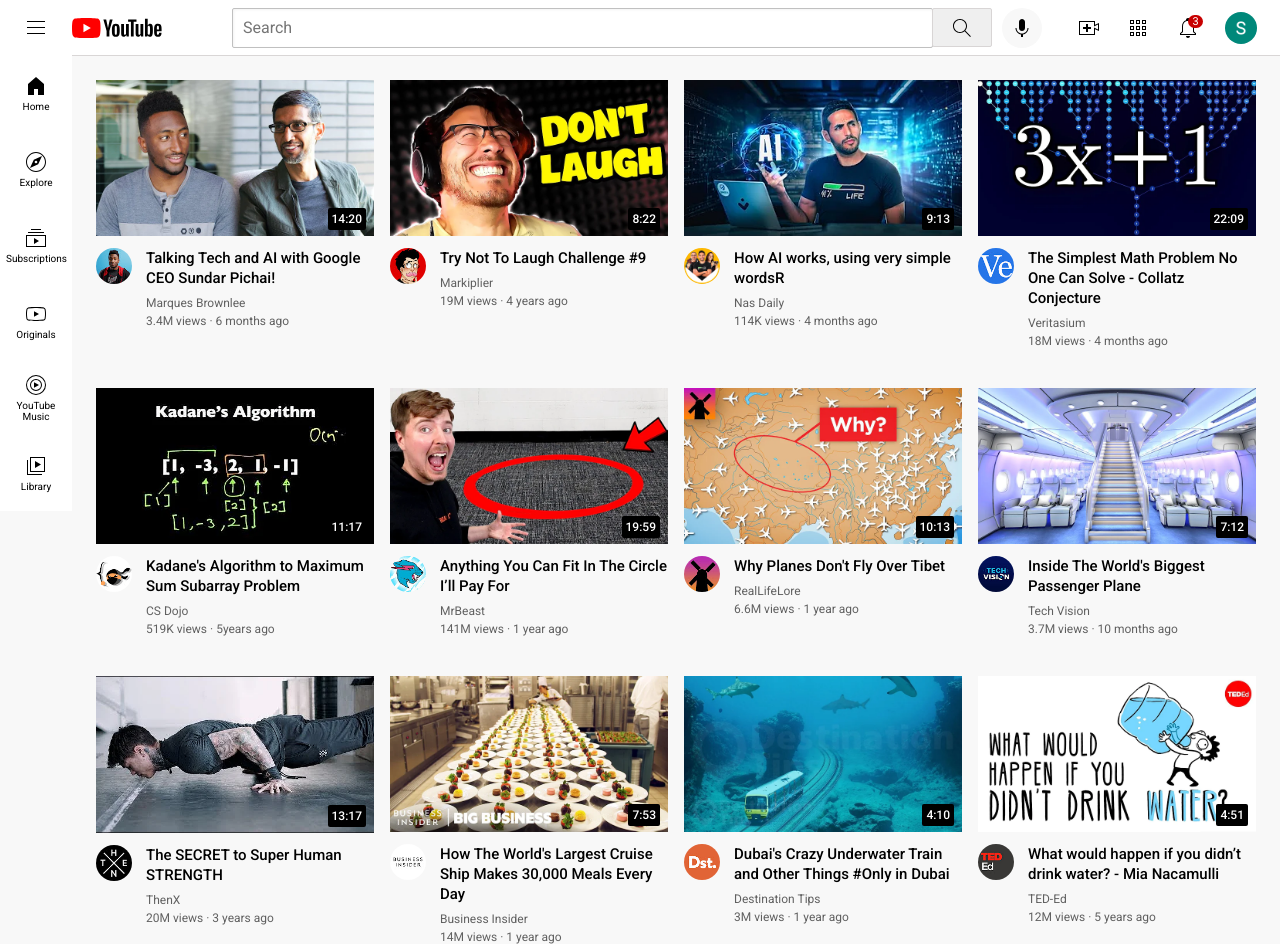
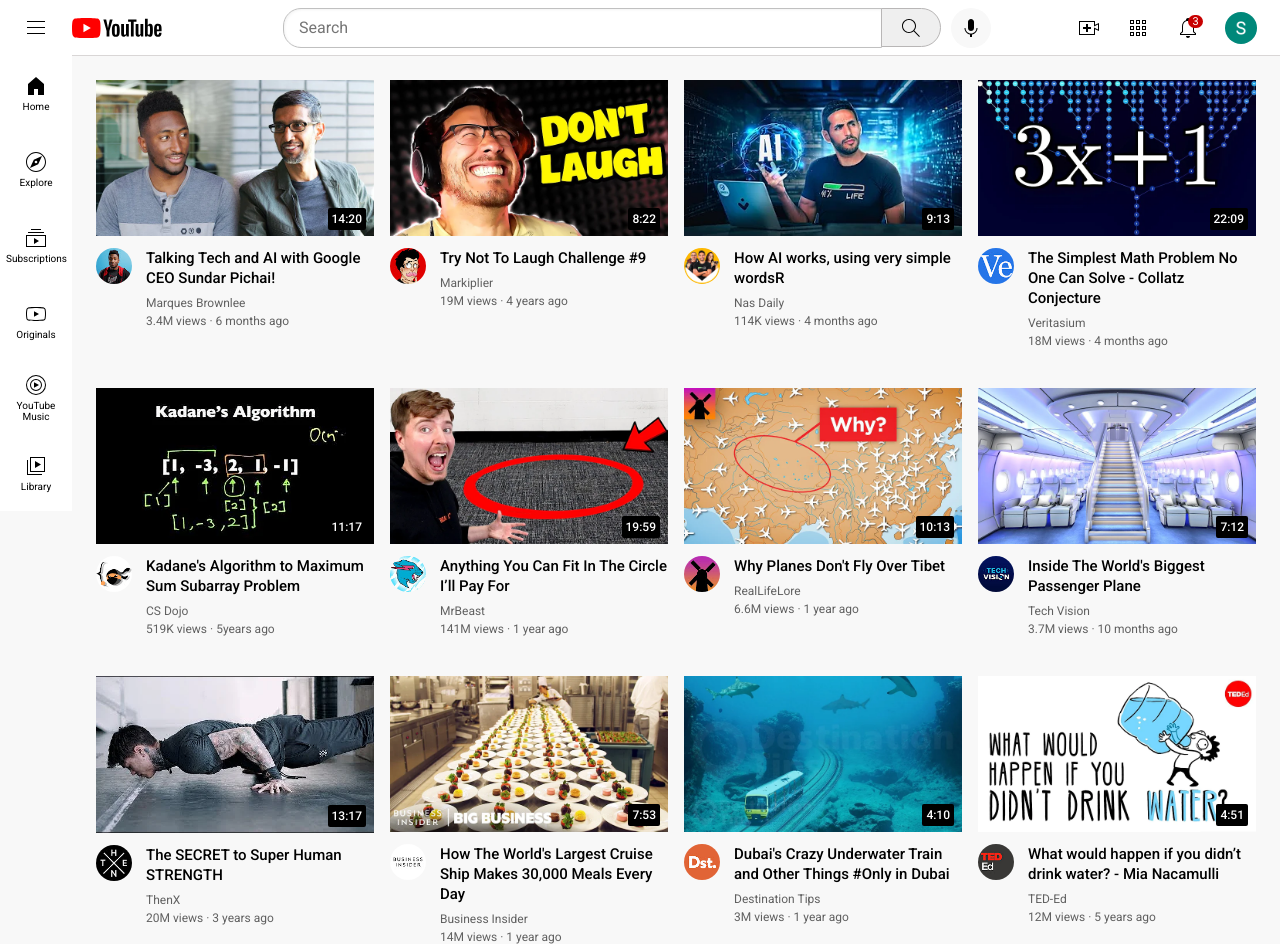
Before and after one commit to SubhashSVS/YouTube-clone, a plain HTML site: page index.html in a window 1280 px wide. Drawn offline with Linux system fonts and the light colour scheme.

Commit message:
Added favicon, and changed search-bar design.

```diff
--- a/index.html
+++ b/index.html
@@ -2,6 +2,8 @@
 <html>
     <head>
         <title>YouTube</title>
+        <link rel="icon" href="icons/favicon.png">
+
         <link rel="stylesheet" href="styles/video.css">
         <link rel="stylesheet" href="styles/header.css">
         <link rel="stylesheet" href="styles/general.css">
--- a/styles/header.css
+++ b/styles/header.css
@@ -34,19 +34,22 @@
     margin-right: 35px;
     display: flex;
     align-items: center;
+    justify-content: center;
 }
 
 .search-bar {
     flex: 1;
     height: 36px;
     font-size: 16px;
-    padding-left: 10px;
+    padding-left: 15px;
     border-width: 1px;
     border-style: solid;
-    border-radius: 2px;
+    border-top-left-radius: 18px;
+    border-bottom-left-radius: 18px;
     border-color: rgb(192, 192, 192);
     box-shadow: inset 1px 1px 3px rgb(0, 0, 0, 0.05);
     width: 0;
+    max-width: 580px;
 }
 
 .search-bar::placeholder {
@@ -60,8 +63,9 @@
     margin-right: 10px;
     border-style: solid;
     border-width: 1px;
-    border-radius: 2px;
-    border-color: rgb(216, 213, 213);
+    border-top-right-radius: 19.5px;
+    border-bottom-right-radius: 19.5px;
+    border-color: rgb(184, 182, 182);
     margin-left: -1px;
     cursor: pointer;
 }
```
Also changed, not shown: icons/favicon.png (added).
